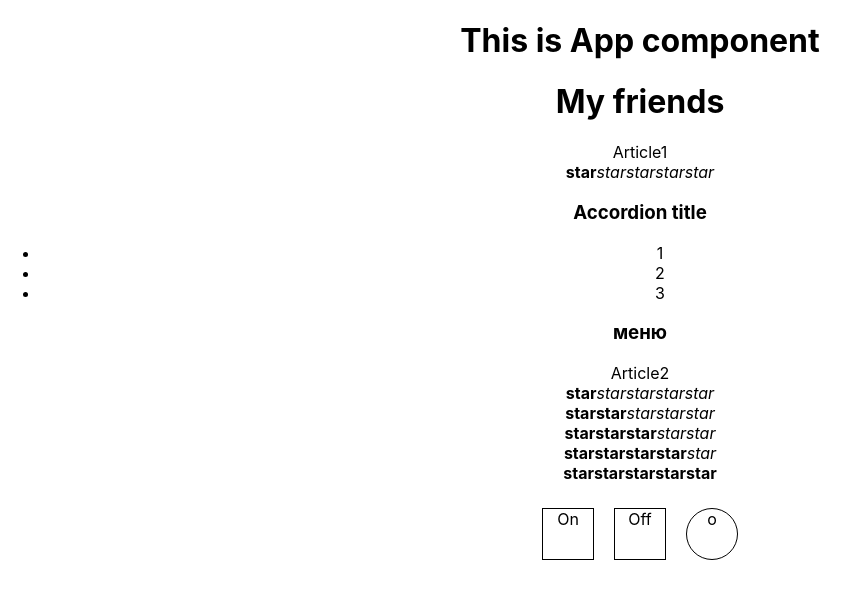
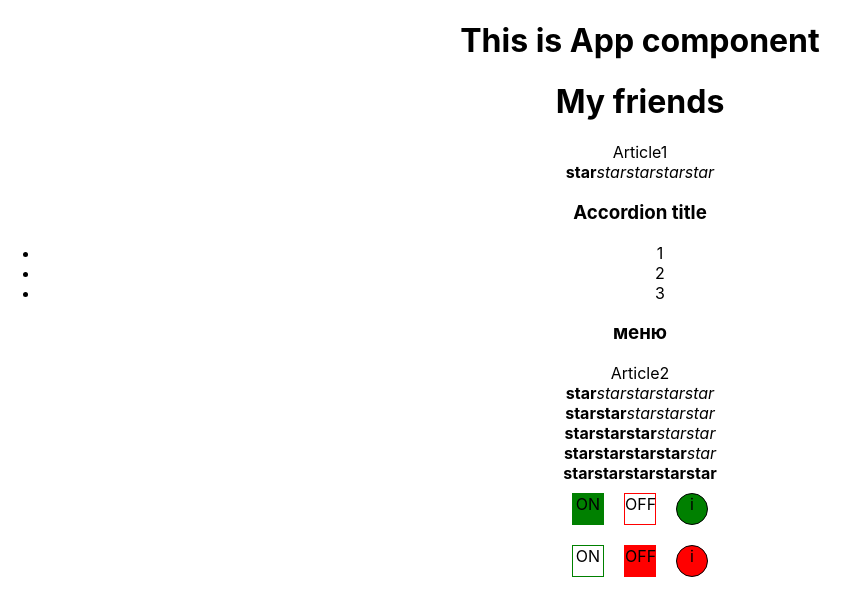
Before and after one commit to KristinaFinck/react-kabzda, a React (Create React App) app: page / in a window 1280 px wide. Shown: the top 616 px of the page, without its empty margins (0-860 px from the left). Built offline with nearby package versions, Linux system fonts and the light colour scheme.

Commit message:
corrected homework lesson 6

```diff
--- a/src/App.tsx
+++ b/src/App.tsx
@@ -3,7 +3,8 @@ import logo from './logo.svg';
 import './App.css';
 import {Rating} from "./component/Rating";
 import {Accordion} from "./component/Accordion";
-import {Off, On, Round} from "./component/OnOff";
+import {OnOff} from "./component/OnOff";
+
 
 
 function App() {
@@ -24,16 +25,15 @@ function App() {
             <Rating value = {3} />
             <Rating value = {4} />
             <Rating value = {5} />
-            <On/>
-            <Off/>
-            <Round/>
+            <OnOff on ={true} />
+            <OnOff on ={false} />
         </div>
     );
 }
 type PageTitlePropsType = {
     title: string
 }
-function PageTitle(props: any) {
+function PageTitle(props: PageTitlePropsType) {
     return(
     <h1>{props.title}</h1>
     )
--- a/src/component/OnOff.css
+++ /dev/null
@@ -1,27 +0,0 @@
-.on {
-    display: inline-block;
-    width: 50px;
-    height: 50px;
-    border: black 1px solid;
-    margin-left: 10px;
-    margin-right: 10px;
-}
-.off {
-    display: inline-block;
-    width: 50px;
-    height: 50px;
-    border: black 1px solid;
-    margin-left: 10px;
-    margin-right: 10px;
-}
-.round {
-    display: inline-block;
-    width: 50px;
-    height: 50px;
-    border: black 1px solid;
-    border-radius: 50%;
-    margin-left: 10px;
-    margin-right: 10px;
-    margin-top: 25px;
-
-}
--- a/src/component/OnOff.tsx
+++ b/src/component/OnOff.tsx
@@ -1,26 +1,42 @@
 import React from 'react';
-import "./OnOff.css"
-export const On = (props: any) => {
+
+export type OnOffPropsType = {
+    on: boolean
+}
+
+export const OnOff = (props: OnOffPropsType) => {
+    const onStyle = {
+        display: 'inline-block',
+        width: '30px',
+        height: '30px',
+        border: '1px solid green',
+        margin: '10px',
+        backgroundColor: props.on ? 'green' : 'transparent'
+    }
+
+    const offStyle = {
+        display: 'inline-block',
+        width: '30px',
+        height: '30px',
+        border: '1px solid red',
+        margin: '10px',
+        backgroundColor: props.on ? 'transparent' : 'red',
+
+    }
+    const indicator = {
+        display: 'inline-block',
+        width: '30px',
+        height: '30px',
+        border: '1px solid black',
+        borderRadius: '50%',
+        margin: '10px',
+        backgroundColor: props.on ? 'green' : 'red'
+    }
     return (
-
-        <div className="on">
-            On
+        <div>
+            <div style={onStyle}>ON</div>
+            <div style={offStyle}>OFF</div>
+            <div style={indicator}>i</div>
         </div>
     )
 }
-export const Off = (props: any) => {
-    return (
-        <div className="off">
-            Off
-        </div>
-    )
-}
-
-export const Round = (props: any) => {
-    return (
-        <div className="round">
-         o
-        </div>
-
-    )
-}
```
